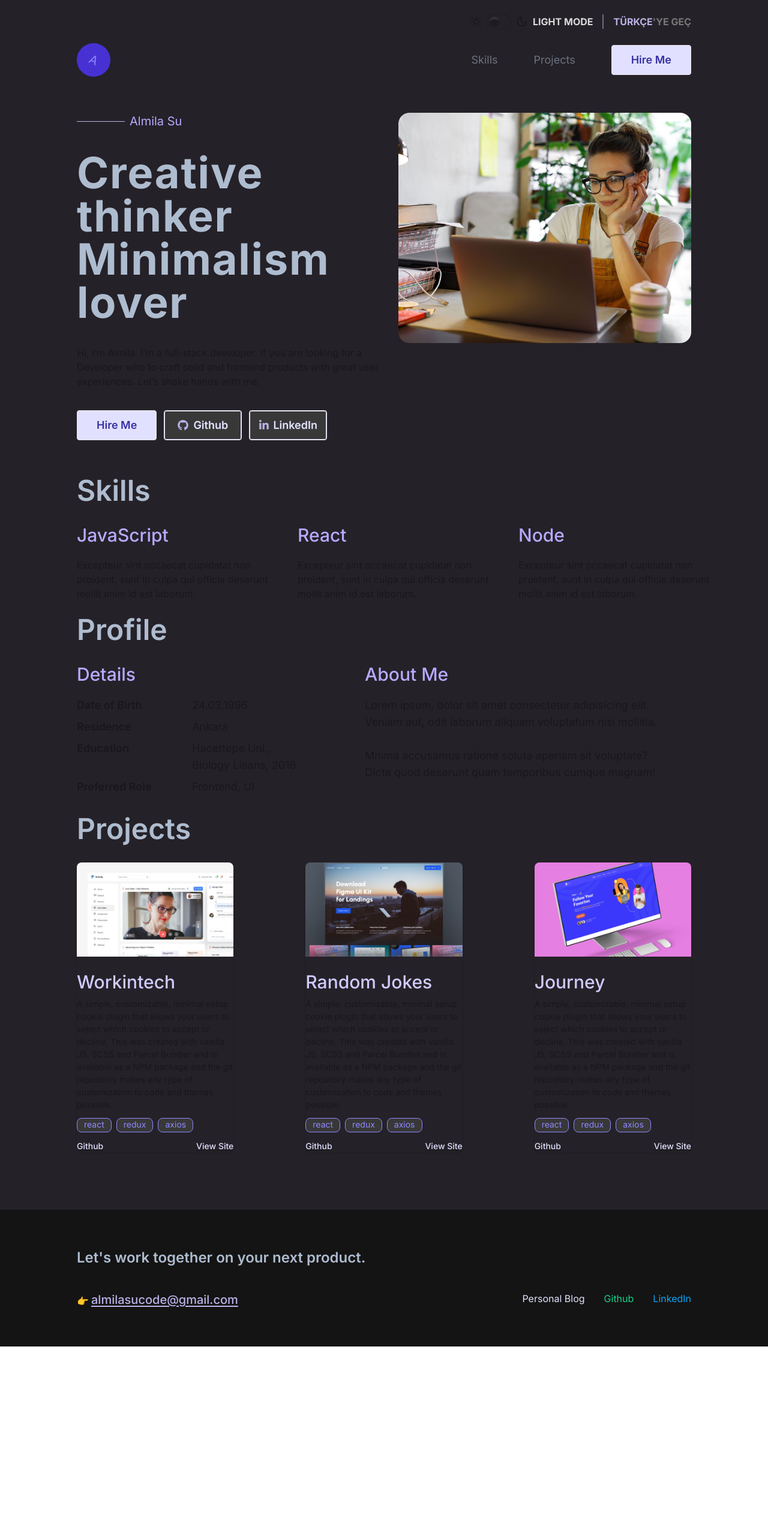
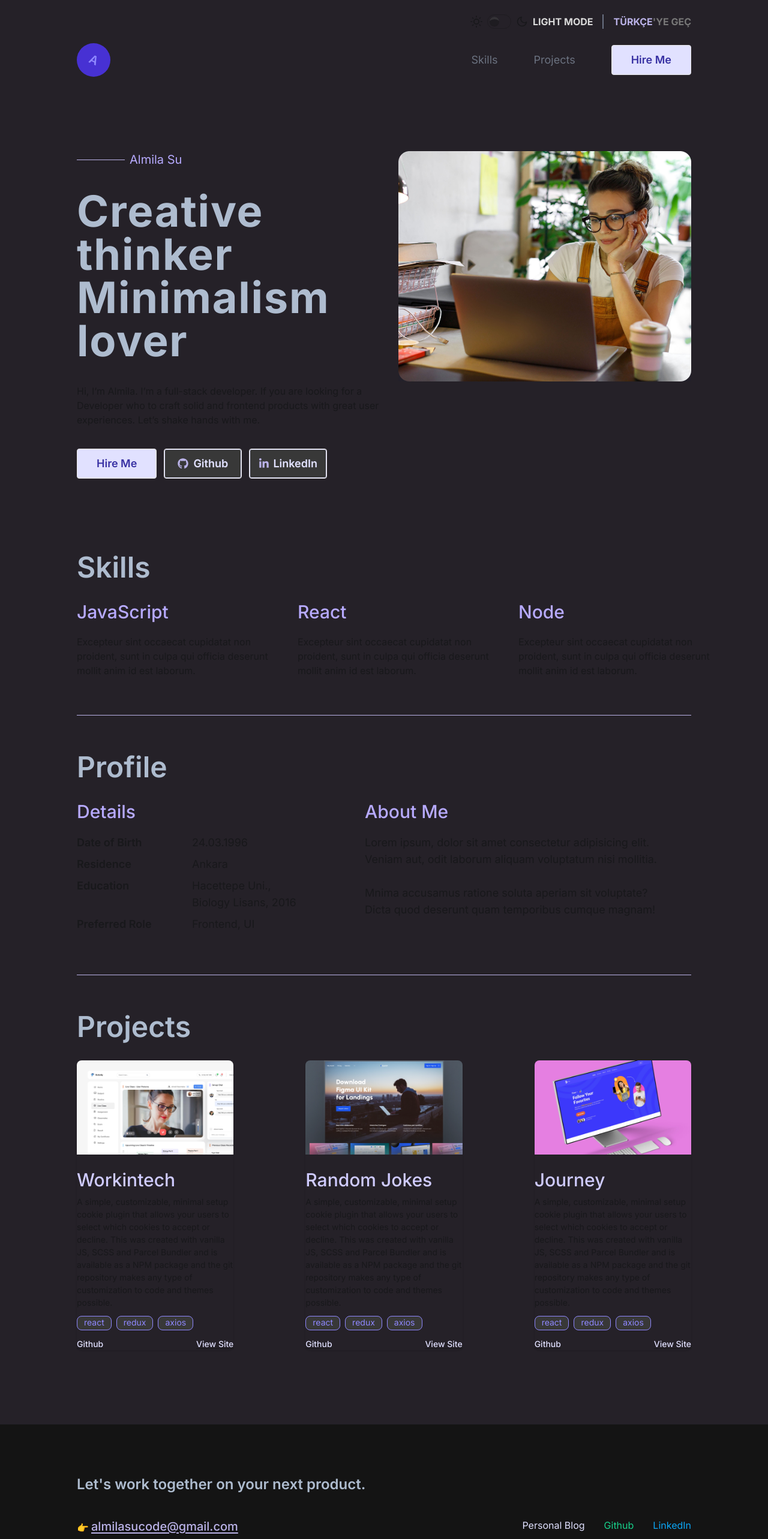
Before and after one commit to FatihPehlevan/WiT-Frontend-Portfolio-Challenge, a React (Vite) app: page / in a window 1280 px wide. Shown: the top 2566 px of the page at 60% size. Before the commit the page ends 2245 px from the top, so only its background shows below. Built offline with nearby package versions, Linux system fonts and the light colour scheme.

Commit message:
desktop version implemented

```diff
--- a/src/App.jsx
+++ b/src/App.jsx
@@ -8,8 +8,8 @@ import Footer from '@/components/Footer';
 function App() {
   return (
     <div className="bg-dark-background h-full pt-6">
-      <div className="w-4/5  mx-auto flex flex-col gap-6 lg:max-w-7xl">
-        <Header />
+      <Header />
+      <div className="w-4/5  mx-auto flex flex-col gap-0 lg:max-w-7xl">
         <Hero />
         <Skills />
         <Profile />
--- a/src/components/Footer.jsx
+++ b/src/components/Footer.jsx
@@ -1,6 +1,6 @@
 export default function Footer() {
   return (
-    <footer className=" bg-dark-footer-bg py-6 lg:py-16">
+    <footer className=" bg-dark-footer-bg py-6 lg:py-21">
       <div className="flex flex-col w-4/5 mx-auto gap-3 lg:max-w-7xl lg:gap-10">
         <h3 className="text-2xl font-inter font-semibold text-dark-heading">
           Let's work together on your next product.
--- a/src/components/Header.jsx
+++ b/src/components/Header.jsx
@@ -3,10 +3,10 @@ import ThemeSwitcher from './ThemeSwitcher';
 
 export default function Header() {
   return (
-    <header className="grid grid-cols-2 gap-y-6">
+    <header className="w-4/5 mx-auto grid grid-cols-2 gap-y-6 lg:max-w-7xl">
       <div className="col-start-1 row-start-1 lg:row-start-2 avatar avatar-placeholder">
         <div className="bg-logo text-logo-text w-14 rounded-full">
-          <span className="text-xl rotate-25">A</span>
+          <span className="text-xl rotate-25 font-inter font-semibold">A</span>
         </div>
       </div>
 
--- a/src/components/Hero.jsx
+++ b/src/components/Hero.jsx
@@ -3,7 +3,7 @@ import { faGithub } from '@fortawesome/free-brands-svg-icons';
 import { faLinkedinIn } from '@fortawesome/free-brands-svg-icons';
 export default function Hero() {
   return (
-    <main className="flex flex-col gap-4 lg:grid lg:grid-cols-2 lg:grid-rows-[1fr_auto_auto_auto_auto_1fr] lg:gap-x-12 lg:gap-y-9 ">
+    <main className="flex flex-col gap-4 lg:grid lg:grid-cols-2 lg:grid-rows-1 lg:gap-x-12 lg:gap-y-9 lg:pt-22">
       <div className="flex items-center gap-2 text-dark-subheading lg:col-start-1 lg:row-start-2">
         <span className="w-16 h-px bg-dark-tertiary lg:w-20"></span>
         <span className="font-inter text-lg lg:text-xl">Almila Su</span>
--- a/src/components/Profile.jsx
+++ b/src/components/Profile.jsx
@@ -12,7 +12,7 @@ export default function Profile() {
   }, []);
 
   return (
-    <section className="flex flex-col gap-3 lg:gap-8">
+    <section className="flex flex-col gap-3 lg:gap-8 lg:pt-15.5 lg:pb-15.5 lg:border-b lg:border-dark-tertiary">
       <h2 className="text-3xl text-dark-heading font-inter font-semibold lg:text-5xl">
         Profile
       </h2>
--- a/src/components/Projects.jsx
+++ b/src/components/Projects.jsx
@@ -13,7 +13,7 @@ export default function Projects() {
   }, []);
 
   return (
-    <section className="flex flex-col gap-3 lg:gap-8 lg:pb-24">
+    <section className="flex flex-col gap-3 lg:gap-8 lg:pb-31 lg:pt-15.5">
       <h2 className="text-3xl font-inter font-semibold text-dark-heading lg:text-5xl">
         Projects
       </h2>
--- a/src/components/Skills.jsx
+++ b/src/components/Skills.jsx
@@ -14,7 +14,7 @@ export default function Skills() {
   }, []);
 
   return (
-    <section className="flex flex-col gap-3 lg:gap-8">
+    <section className="flex flex-col gap-3 lg:gap-8 lg:pt-31 lg:pb-15.5 lg:border-b lg:border-dark-tertiary">
       <h2 className="text-3xl font-inter font-semibold text-dark-heading lg:text-5xl">
         Skills
       </h2>
```
